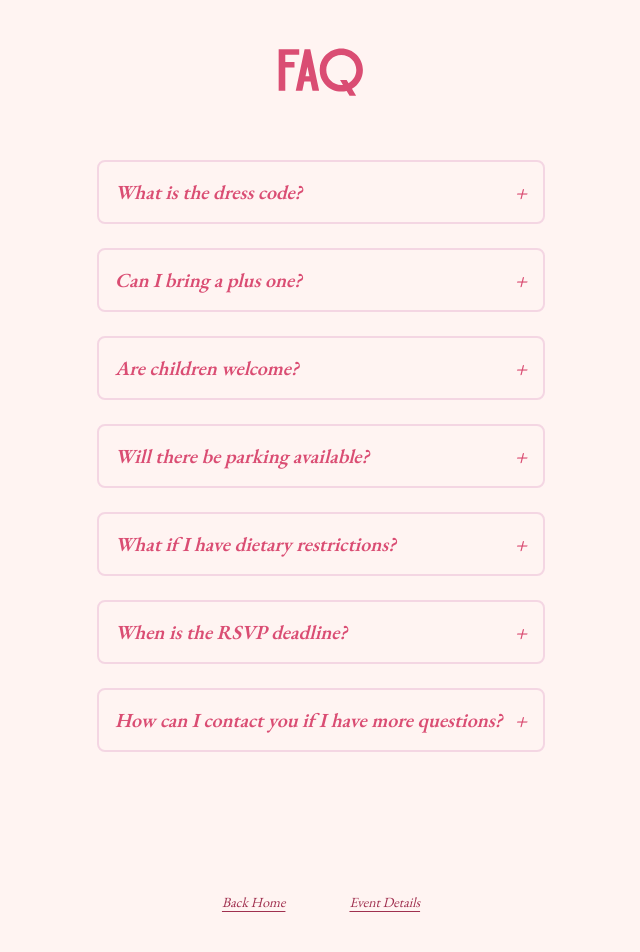
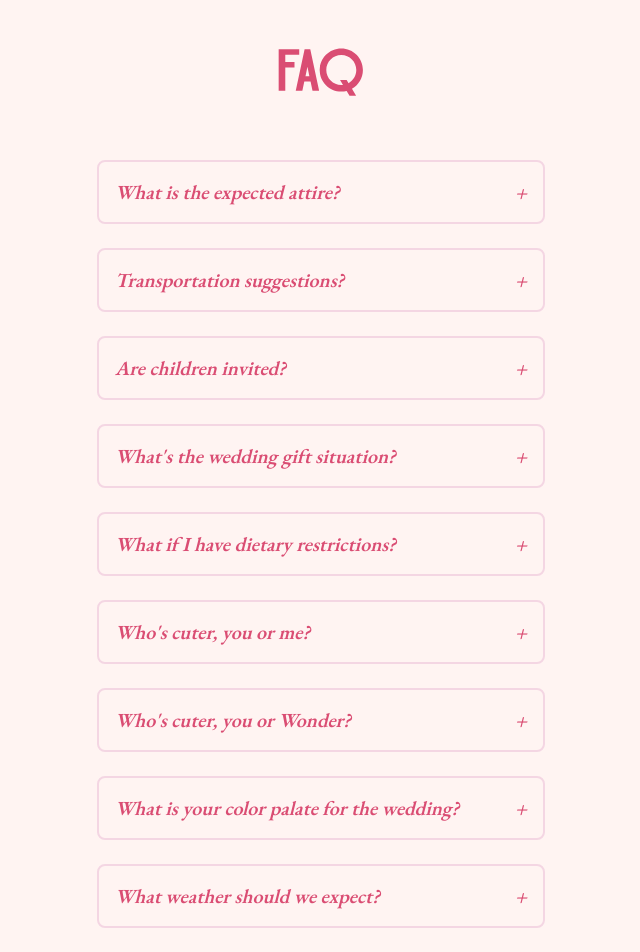
Before and after one commit to tim-thimmaiah/timandiyla, a Next.js app: page /faq in a window 1280 px wide. Shown: the top 952 px of the page, without its empty margins (319-959 px from the left). Built offline with nearby package versions, Linux system fonts and the light colour scheme.

Commit message:
Update to layout

```diff
--- a/src/app/event/page.tsx
+++ b/src/app/event/page.tsx
@@ -50,7 +50,7 @@ export default function EventPage() {
                 </div>
                 <div className=" pl-4 mb-4">
                   Please arrive by <b>2:00 P.M.</b>. Our reception, ceremony,
-                  and dinner will conclude by <b>8 P.M.</b>
+                  and dinner will conclude by <b>7 P.M.</b>
                 </div>
               </div>
               <p className="mb-0">
@@ -64,7 +64,7 @@ export default function EventPage() {
               </p>
               <p className="mb-2">
                 <strong>Time:</strong> We will be leaving our home to the after
-                party venue around <b>8 P.M.</b>
+                party venue around <b>7:30 P.M.</b>
               </p>
               <p className="mb-2">
                 <strong>Location:</strong> The location is still being
@@ -81,16 +81,20 @@ export default function EventPage() {
             <div className="mb-0">
               <h2 className="text-xl font-semibold mb-0">Brunch</h2>
               <p className="mb-2 text-lg">
-                {`Our wedding ceremony will be held in our backyard garden.`}
+                {`Roll into day two! We are hosting a variety of local bands to host our own mini music festival in our backyard.`}
               </p>
               <div className="flex pt-4">
                 <div>
                   <strong>Time:</strong>
                 </div>
                 <div className=" pl-4 mb-4">
-                  Please arrive around <b>11:00 A.M.</b>.
+                  Please arrive around <b>12:00 P.M.</b>.
                 </div>
               </div>
+              <p className="mb-0">
+                <strong>Special note:</strong> This event is BYOPB - bring your
+                own picnic blanket.
+              </p>
               <p className="mb-0">
                 <strong>Location:</strong> 418 45th St, Oakland, CA 94609
               </p>
--- a/src/app/faq/page.tsx
+++ b/src/app/faq/page.tsx
@@ -29,13 +29,34 @@ export default function FAQPage() {
                 {({ open }) => (
                   <div className="border-2 border-redz-200 p-4 rounded-lg">
                     <Disclosure.Button className="flex w-full justify-between text-left text-xl font-semibold">
-                      <span>What is the dress code?</span>
+                      <span>What is the expected attire?</span>
                       <span className="ml-2">{open ? "−" : "+"}</span>
                     </Disclosure.Button>
                     <Disclosure.Panel className="pt-2 pb-4">
-                      The dress code for our wedding is [Dress Code]. Please
-                      dress accordingly for the weather as portions of our
-                      celebration may be outdoors.
+                      For Friday&apos;s event, the dress code is black-tie
+                      optional. Feel free to throw in a wild outfit change for
+                      the after-party! Saturday&apos;s brunch event will be
+                      &quot;come as you are&quot; - hungover, comfortable, and
+                      ready to dance or nap on the grass. The backyard will be
+                      semi-shaded for both days. The Bay is notorious for
+                      dropping in temperature after sunset so please bring a
+                      coat! *Items to avoid: any heals that will dig into the
+                      grass.
+                    </Disclosure.Panel>
+                  </div>
+                )}
+              </Disclosure>
+              <Disclosure as="div">
+                {({ open }) => (
+                  <div className="border-2 border-redz-200 p-4 rounded-lg">
+                    <Disclosure.Button className="flex w-full justify-between text-left text-xl font-semibold">
+                      <span>Transportation suggestions?</span>
+                      <span className="ml-2">{open ? "−" : "+"}</span>
+                    </Disclosure.Button>
+                    <Disclosure.Panel className="pt-2 pb-4">
+                      We have lots of open street parking around our home, but
+                      we highly recommend taking a ride-share app or public
+                      transportation to get there.
                     </Disclosure.Panel>
                   </div>
                 )}
@@ -45,13 +66,11 @@ export default function FAQPage() {
                 {({ open }) => (
                   <div className="border-2 border-redz-200 p-4 rounded-lg">
                     <Disclosure.Button className="flex w-full justify-between text-left text-xl font-semibold">
-                      <span>Can I bring a plus one?</span>
+                      <span>Are children invited?</span>
                       <span className="ml-2">{open ? "−" : "+"}</span>
                     </Disclosure.Button>
                     <Disclosure.Panel className="pt-2 pb-4">
-                      We&apos;ve reserved spots for those indicated on your
-                      invitation. Please refer to your invitation for details
-                      about plus ones or contact us if you have any questions.
+                      Apologies, but no children.
                     </Disclosure.Panel>
                   </div>
                 )}
@@ -61,25 +80,38 @@ export default function FAQPage() {
                 {({ open }) => (
                   <div className="border-2 border-redz-200 p-4 rounded-lg">
                     <Disclosure.Button className="flex w-full justify-between text-left text-xl font-semibold">
-                      <span>Are children welcome?</span>
+                      <span>What&apos;s the wedding gift situation?</span>
                       <span className="ml-2">{open ? "−" : "+"}</span>
                     </Disclosure.Button>
                     <Disclosure.Panel className="pt-2 pb-4">
-                      [Answer about children at the wedding]
-                    </Disclosure.Panel>
-                  </div>
-                )}
-              </Disclosure>
-
-              <Disclosure as="div">
-                {({ open }) => (
-                  <div className="border-2 border-redz-200 p-4 rounded-lg">
-                    <Disclosure.Button className="flex w-full justify-between text-left text-xl font-semibold">
-                      <span>Will there be parking available?</span>
-                      <span className="ml-2">{open ? "−" : "+"}</span>
-                    </Disclosure.Button>
-                    <Disclosure.Panel className="pt-2 pb-4">
-                      [Parking information]
+                      Please do not feel obligated to give us anything, your
+                      presence is a true gift to us! If you would like to gift
+                      us something, we would greatly appreciate contributions to
+                      our honeymoon fund to Slovenia!
+                      <br />
+                      <br />
+                      Here are some ideas:
+                      <br />
+                      $10 send Iyla with an extra tube of sunscreen
+                      <br />
+                      $15 rent Tim an extra lifevest for kayaking
+                      <br />
+                      $20 Tim&apos;s emergency fund as he always forgets
+                      something (sunglasses, socks, toothpaste, etc)
+                      <br />
+                      $75 send Iyla with the actual amount of sunscreen she
+                      needs PLUS a new straw sunhat (!)
+                      <br />
+                      $100 Laško beer fund, Slovenia&apos;s #1 brew
+                      <br />
+                      $200 upgrade Iyla&apos;s car insurance to premium for
+                      their road trip
+                      <br />
+                      $300 upgrade one of Tim&apos;s flights so he can move his
+                      knees from the back of his neighbor&apos;s seat
+                      <br />
+                      <br />
+                      Find us on venmo: @iyla-ollinger and @tim-thimmaiah
                     </Disclosure.Panel>
                   </div>
                 )}
@@ -105,12 +137,13 @@ export default function FAQPage() {
                 {({ open }) => (
                   <div className="border-2 border-redz-200 p-4 rounded-lg">
                     <Disclosure.Button className="flex w-full justify-between text-left text-xl font-semibold">
-                      <span>When is the RSVP deadline?</span>
+                      <span>Who&apos;s cuter, you or me?</span>
                       <span className="ml-2">{open ? "−" : "+"}</span>
                     </Disclosure.Button>
                     <Disclosure.Panel className="pt-2 pb-4">
-                      Please RSVP by [RSVP Deadline] so we can finalize
-                      arrangements with our vendors.
+                      This is a heavily debated question in the
+                      Ollinger-Thimmaiah household. The answer is always
+                      &quot;you.&quot;
                     </Disclosure.Panel>
                   </div>
                 )}
@@ -120,14 +153,42 @@ export default function FAQPage() {
                 {({ open }) => (
                   <div className="border-2 border-redz-200 p-4 rounded-lg">
                     <Disclosure.Button className="flex w-full justify-between text-left text-xl font-semibold">
-                      <span>
-                        How can I contact you if I have more questions?
-                      </span>
+                      <span>Who&apos;s cuter, you or Wonder?</span>
                       <span className="ml-2">{open ? "−" : "+"}</span>
                     </Disclosure.Button>
                     <Disclosure.Panel className="pt-2 pb-4">
-                      Feel free to reach out to us at [contact email] with any
-                      additional questions or concerns.
+                      Another hot topic in the Ollinger-Thimmaiah household.
+                      Goes without saying… it&apos;s Wonder.
+                    </Disclosure.Panel>
+                  </div>
+                )}
+              </Disclosure>
+
+              <Disclosure as="div">
+                {({ open }) => (
+                  <div className="border-2 border-redz-200 p-4 rounded-lg">
+                    <Disclosure.Button className="flex w-full justify-between text-left text-xl font-semibold">
+                      <span>What is your color palate for the wedding?</span>
+                      <span className="ml-2">{open ? "−" : "+"}</span>
+                    </Disclosure.Button>
+                    <Disclosure.Panel className="pt-2 pb-4">
+                      This is not that kind of wedding. Please wear whatever
+                      colors you like :)
+                    </Disclosure.Panel>
+                  </div>
+                )}
+              </Disclosure>
+
+              <Disclosure as="div">
+                {({ open }) => (
+                  <div className="border-2 border-redz-200 p-4 rounded-lg">
+                    <Disclosure.Button className="flex w-full justify-between text-left text-xl font-semibold">
+                      <span>What weather should we expect?</span>
+                      <span className="ml-2">{open ? "−" : "+"}</span>
+                    </Disclosure.Button>
+                    <Disclosure.Panel className="pt-2 pb-4">
+                      It should be between 65-80 degrees during the day and
+                      55-60 degrees after sunset.
                     </Disclosure.Panel>
                   </div>
                 )}
--- a/src/app/layout.tsx
+++ b/src/app/layout.tsx
@@ -18,8 +18,8 @@ const ebGaramond = EB_Garamond({
 
 export const metadata: Metadata = {
   title: {
-    template: "%s | Tim & Iyla's Wedding",
-    default: "Tim & Iyla's Wedding",
+    template: "%s | Tim & Iyla's Save the Date",
+    default: "Tim & Iyla's Save the Date",
   },
   description: "Oakland, California on July 4-5, 2025.",
   keywords: ["wedding", "Tim and Iyla", "Oakland wedding", "July 2025 wedding"],
@@ -33,16 +33,16 @@ export const metadata: Metadata = {
   },
   metadataBase: new URL("https://timandiyla.com"),
   openGraph: {
-    title: "Tim & Iyla's Wedding",
+    title: "Tim & Iyla's Save the Date",
     description: "Oakland, California on July 4-5, 2025.",
     url: "https://timandiyla.com",
-    siteName: "Tim & Iyla's Wedding",
+    siteName: "Tim & Iyla's Save the Date",
     images: [
       {
         url: "/og.png",
         width: 1200,
         height: 630,
-        alt: "Tim & Iyla's Wedding",
+        alt: "Tim & Iyla's Save the Date",
       },
     ],
     locale: "en_US",
@@ -50,7 +50,7 @@ export const metadata: Metadata = {
   },
   twitter: {
     card: "summary_large_image",
-    title: "Tim & Iyla's Wedding",
+    title: "Tim & Iyla's Save the Date",
     description: "Oakland, California on July 4-5, 2025.",
     images: ["/og.png"],
   },
--- a/src/constants/polaroidData.ts
+++ b/src/constants/polaroidData.ts
@@ -104,7 +104,7 @@ export const polaroidData: PolaroidItem[] = [
   },
   {
     photoData: "/images/3B8B2454-5C42-4FB1-BA38-270BA811E084DSC00371.jpg",
-    note: "Please let us know if you can attend",
+    note: "Can't wait to see you there!",
   },
   {
     photoData: "/images/3E3EFBDD-A87A-4F95-BCA1-AD1BFCD09AE9IMG_8087.jpg",
@@ -112,6 +112,6 @@ export const polaroidData: PolaroidItem[] = [
   },
   {
     photoData: "/images/20CF1B3C-D9DD-4A5F-AFCB-48765AAF3F2CIMG_8683.jpg",
-    note: "The big day is almost here!",
+    note: "The big day is near.",
   },
 ];
```
